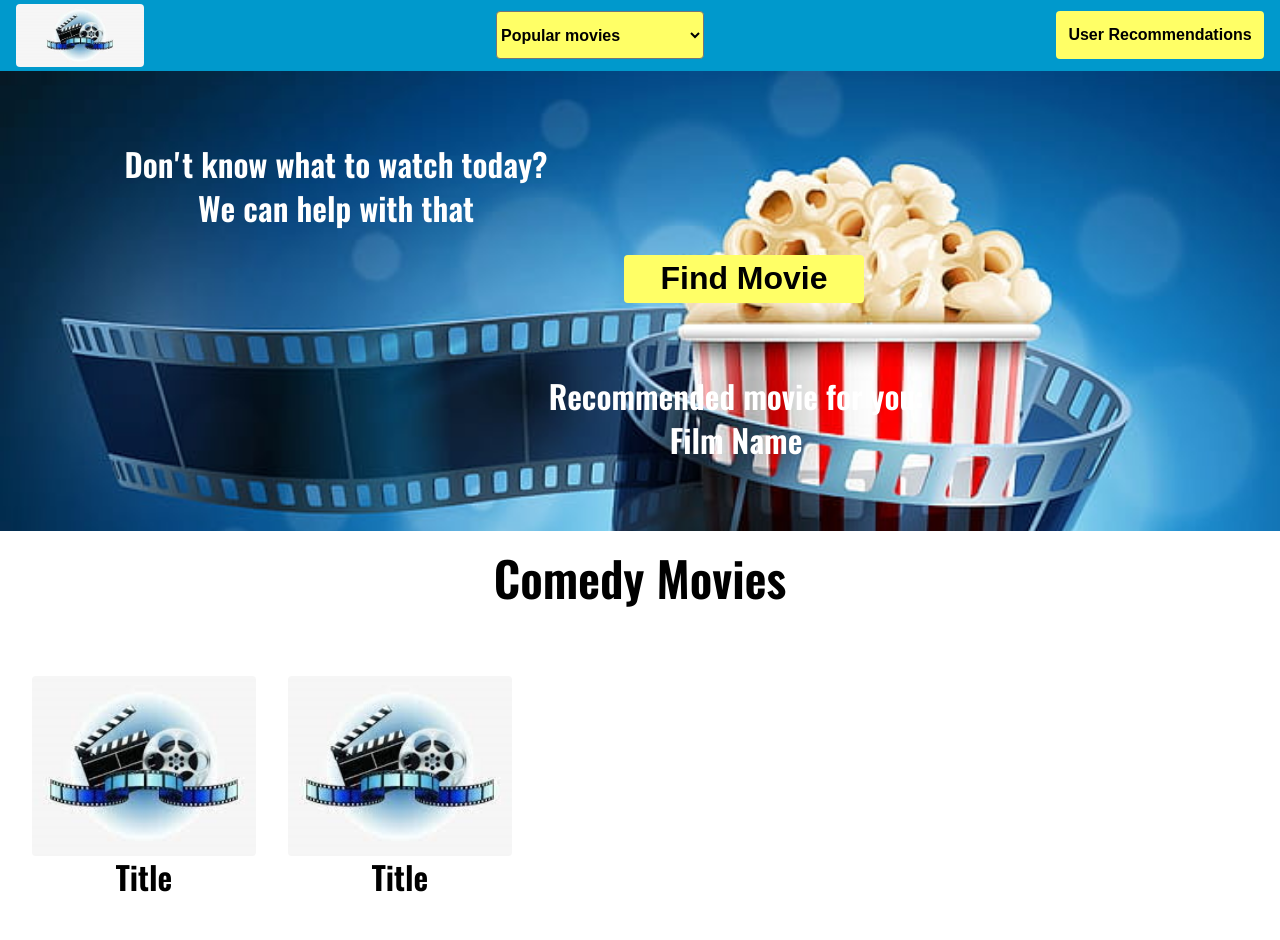
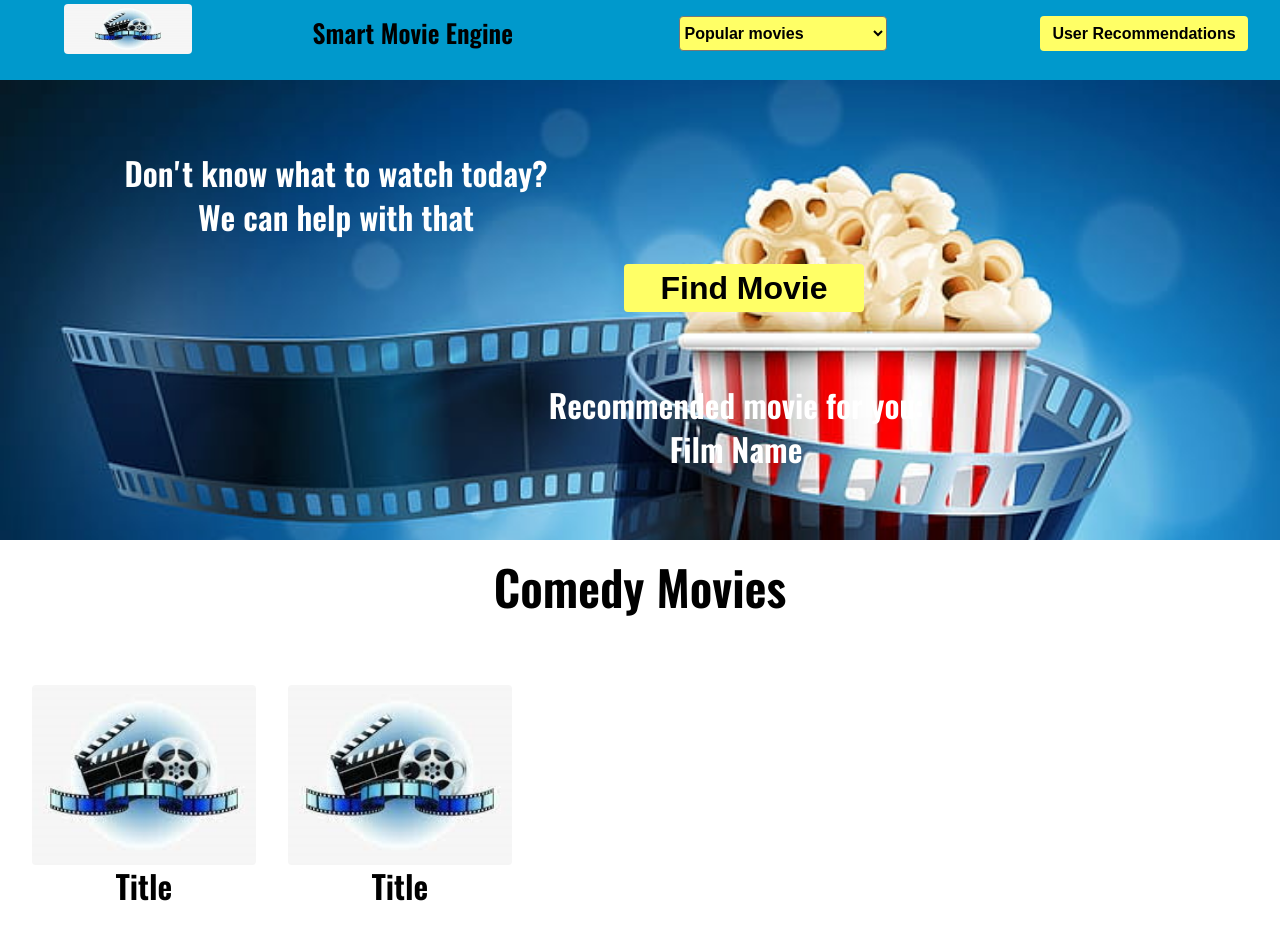
Before and after one commit to RozaliiaRusskikh/movie-engine, a React (Create React App) app: page / in a window 1280 px wide. Shown: the top 940 px of the page. Built offline with nearby package versions, Linux system fonts and the light colour scheme.

Commit message:
adds title to header

```diff
--- a/src/components/Header/Header.js
+++ b/src/components/Header/Header.js
@@ -6,6 +6,7 @@ function Header() {
   return (
       <header className="header">
         <Link to='/'><img className="header__logo" src={Logo} alt="movie engine logo" /></Link>
+        <h2 className="header__title">Smart Movie Engine</h2>
           <select className="header__dropdown" name="movies" id="movies">
             <option value="popular">Popular movies</option>
             <option value="action">Action</option>
@@ -14,7 +15,7 @@ function Header() {
             <option value="horror">Horror</option>
             <option value="thriller">Thriller</option>
           </select>
-          <button className="header__button">User Recommendations</button>
+          <Link to='/user-recommendations'><button className="header__button">User Recommendations</button></Link>
       </header>
   );
 }
--- a/src/components/Header/Header.scss
+++ b/src/components/Header/Header.scss
@@ -5,43 +5,79 @@
 
 .header{
     width: 100%;
+    height: 25vw;
+    max-height: 100px;
     padding:0 1rem;
+    background-color: $Primaryblue;
+
+    @include tablet{
     display: flex;
     flex-direction: row;
     justify-content: space-between;
-    background-color: $Primaryblue;
+    height: 5rem;
+    }
+
+    &__title{
+        position: relative;
+        bottom: 40%;
+        left: 30%;
+        width: fit-content;
+
+        @include tablet{
+            display: flex;
+            width: 8rem;
+            bottom: 0;
+            left: 0;
+        }
+
+        @include desktop{
+            width: 18vw;
+            font-size: 2vw;
+            padding: 1rem 0;
+        }
+    }
 
 
     &__dropdown{
-        margin: auto 0;
+        margin: .25rem 0;
         font-size: 3vw;
         height: 10vw;
+        max-height: 35px;
         width: 35vw;
-        max-height: 3rem;
         background-color: $ButtonColor;
         border-radius: 0.25rem;
         font-weight: 600;
+        position: relative;
+        bottom: 40%;
 
         @include tablet{
             width: 13rem;
             font-size: 1rem;
+            bottom: 0;
+            margin: 1rem;
         }
     }
 
     &__button{
         height: 10vw;
-        max-height: 3rem;
+        max-height: 35px;
         width: 35vw;
-        font-size: 3vw;
-        margin: auto 0;
+        font-size: 2.5vw;
+        margin: .25rem 0;
         border-radius: 0.25rem;
         border: none;
         background-color: $ButtonColor;
         font-weight: 600;
+        position: relative;
+        bottom: 40%;
+        left: 25%;
 
         @include tablet{
             width: 13rem;
             font-size: 1rem;
+            bottom: 0;
+            left: 0;
+            margin: 1rem;
         }
 
     }
@@ -49,6 +85,7 @@
 
     &__logo{
         width: 18vw;
+        max-height: 50px;
         border-radius: 0.25rem;
         margin-top: .25rem;
 
@@ -58,6 +95,7 @@
 
         @include desktop{
             width: 8rem;
+            margin-left: 3rem;
         }
     }
 }
```
